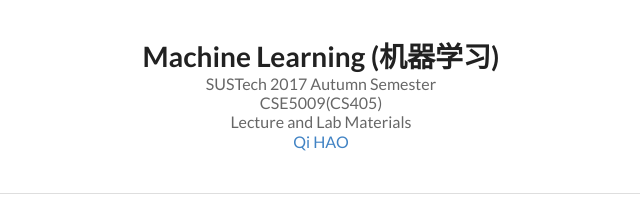
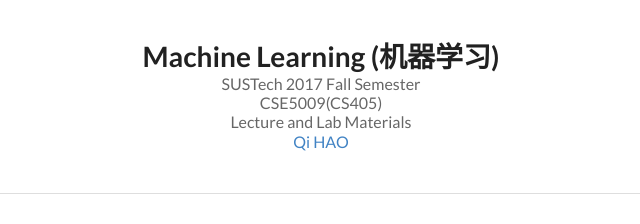
Before and after one commit to Michael-qinzhen/CSE5009, a plain HTML site: page index.html in a window 1280 px wide. Shown: the top 224 px of the page, 319-959 px from the left. Drawn offline with Linux system fonts and the light colour scheme.

Commit message:
Update index.html

```diff
--- a/index.html
+++ b/index.html
@@ -42,7 +42,7 @@
         <center>
             <h1 class="ui header">Machine Learning (机器学习)
                 <div class="sub header">
-                    SUSTech 2017 Autumn Semester
+                    SUSTech 2017 Fall Semester
                     <br>CSE5009(CS405)
                     <br>Lecture and Lab Materials
                     <br>
@@ -87,7 +87,7 @@
                     <br>
                     <a href="https://www.microsoft.com/en-us/research/people/cmbishop/#prml-book" target="_blank">Pattern Recognition and Machine Learning</a>, by Christopher M. Bishop, 2006 Springer.
                     <br>
-                    <a href="http://prml.github.io/" target="_blank"> MatLab implementation</a>
+                    (<a href="http://prml.github.io/" target="_blank"> MatLab implementation</a>)
                 </span>
             </li>
             <li>
```
